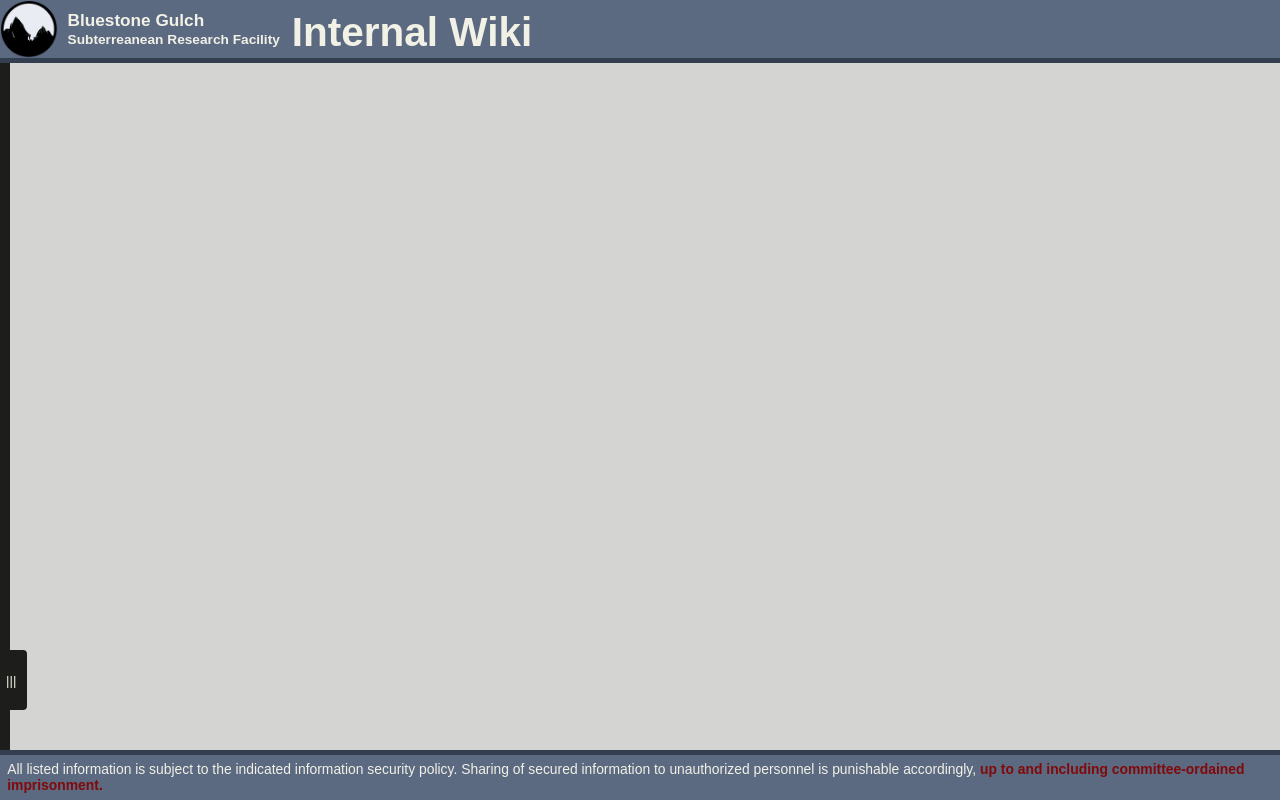
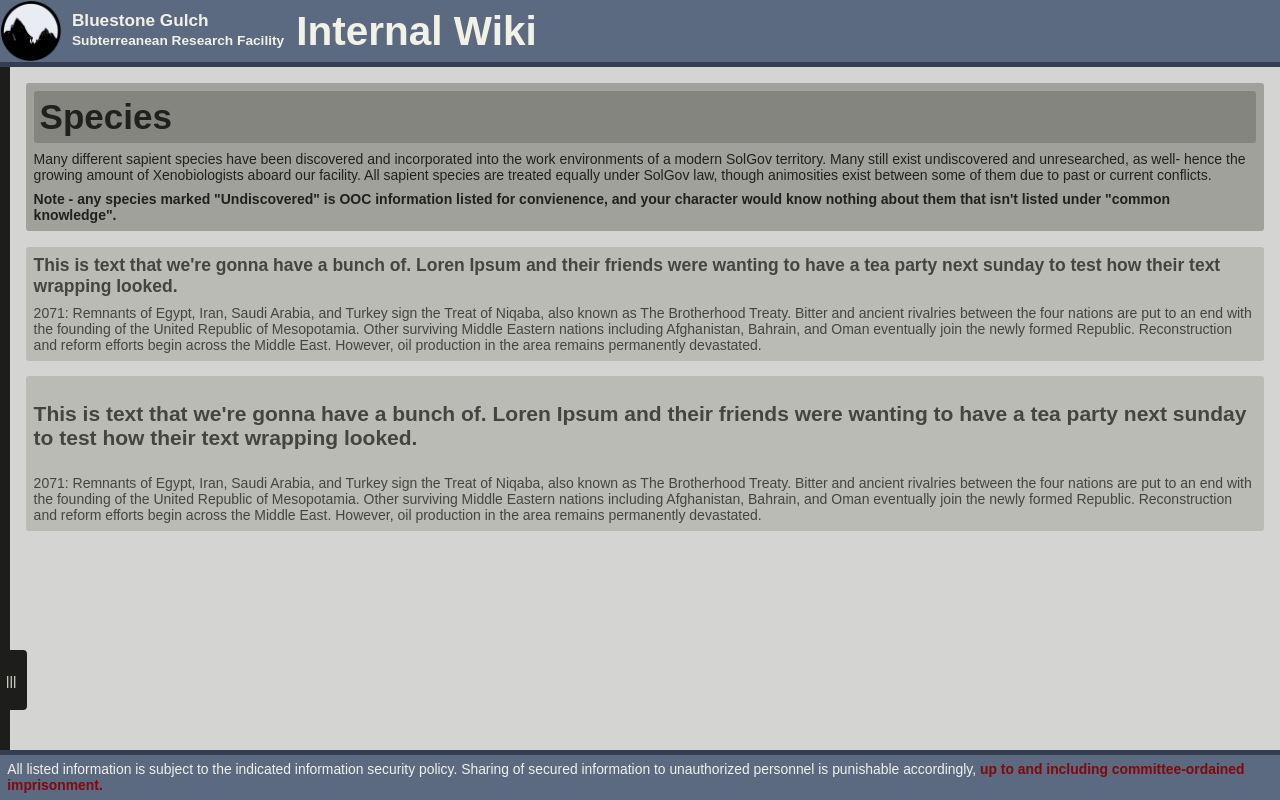
Before and after one commit to whooshboom/BSGulch-wiki, a React app: page /BSGulch-wiki/species/species in a window 1280 px wide. Built offline with nearby package versions, Linux system fonts and the light colour scheme; the HTML template or start-up script is replaced by a standard one.

Commit message:
Styling change also name enforcement
App? Gay. Lame. Bad.
Common? Awesome! I know what this is. YAYZERS.

```diff
--- a/src/Common.css
+++ b/src/Common.css
@@ -47,8 +47,9 @@ body {
 
 .header {
   display: flex;
-  max-height: calc(3rem + 1.25vw);
+  max-height: calc(4rem + 0.5vw);
   background-color: var(--title-light);
+  justify-content: end;
 }
 
 .head-text-group {
@@ -58,16 +59,17 @@ body {
   width: 100vw;
   background-color: var(--title-light);
   color: var(--title-text-light);
-  gap: calc(0.4rem + 0.5vw);
-  padding: 0.75vw;
-  align-items: stretch;
+  gap: calc(0.4rem + 0.2vw);
+  padding: calc(2px + 0.2vw);
+  margin: 5px;
+  align-items: center;
 }
 
 .header h1 {
   font-size: calc(1.75rem + 1.25vw);
-  line-height: 0.8;
+  line-height: 0.85;
   padding: 0;
-  margin: 0;
+  margin: 4px;
 }
 
 .header h2 {
@@ -165,12 +167,15 @@ body {
 .content h1 {
   margin: 0;
   font-size: 2.5em;
+}
+
+.content h1.backed {
   background-color: var(--page-title-light);
   padding: 6px;
   border-radius: 3px;
 }
 
-.content h3 .backed {
+.content h3.backed {
   margin: 0;
   font-size: 1.25em;
   background-color: var(--page-title-light);
--- a/src/App.tsx
+++ b/src/Common.tsx
@@ -10,7 +10,7 @@ import Welcome from "./wiki-pages/welcome";
 
 import { OOCwarn } from "./CommonBlocks";
 
-const App = () => {
+const Common = () => {
   const [isOpen, setIsOpen] = useState(false);
   function toggleSidebar() {
     setIsOpen(!isOpen);
@@ -49,8 +49,8 @@ const App = () => {
         <div className="sidebar">
           <div className="sidebar-content" style={sidebarStyles}>
             <div className="emphasis-block">
-              <Link to="/technology/bluespace">Bluespace</Link>
-              <Link to="/species/species">Species</Link>
+              <Link to="/BSGulch-wiki/technology/bluespace">Bluespace</Link>
+              <Link to="/BSGulch-wiki/species/species">Species</Link>
             </div>
           </div>
           <button className="sidebar-button" onClick={toggleSidebar} style={sidebuttonStyles}>
@@ -59,9 +59,9 @@ const App = () => {
         </div>
         <div className="route-container">
             <Routes>
-              <Route path="/" element={<Welcome />}></Route>
-              <Route path="/technology/bluespace" element={<Bluespace />}></Route>
-              <Route path="/species/species" element={<Species />}></Route>
+              <Route path="/BSGulch-wiki/" element={<Welcome />}></Route>
+              <Route path="/BSGulch-wiki/technology/bluespace" element={<Bluespace />}></Route>
+              <Route path="/BSGulch-wiki/species/species" element={<Species />}></Route>
             </Routes>
         </div>
       </div>
@@ -74,4 +74,4 @@ const App = () => {
   );
 };
 
-export default App;
+export default Common;
--- a/src/index.tsx
+++ b/src/index.tsx
@@ -1,13 +1,13 @@
 import React from 'react';
 import ReactDOM from 'react-dom/client';
-import App from './App';
+import Common from './Common';
 
 const rootEl = document.getElementById('root');
 if (rootEl) {
   const root = ReactDOM.createRoot(rootEl);
   root.render(
     <React.StrictMode>
-      <App />
+      <Common />
     </React.StrictMode>,
   );
 }
--- a/src/wiki-pages/species/species.tsx
+++ b/src/wiki-pages/species/species.tsx
@@ -4,7 +4,7 @@ const Species = () => {
 return (
   <div className="content">
     <div className="emphasis-block">
-      <h1>Species</h1>
+      <h1 className='backed'>Species</h1>
       <p>
       Many different sapient species have been discovered and incorporated into the work environments of a modern SolGov territory. Many still exist undiscovered and unresearched, as well- hence the growing amount of Xenobiologists aboard our facility. All sapient species are treated equally under SolGov law, though animosities exist between some of them due to past or current conflicts.
       </p>
```
